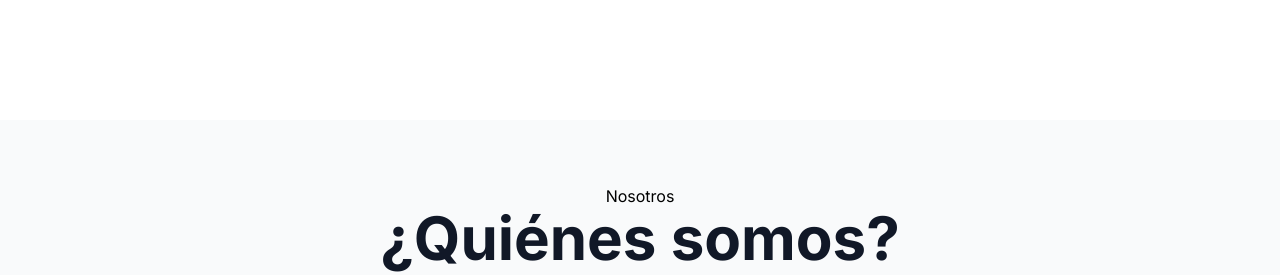
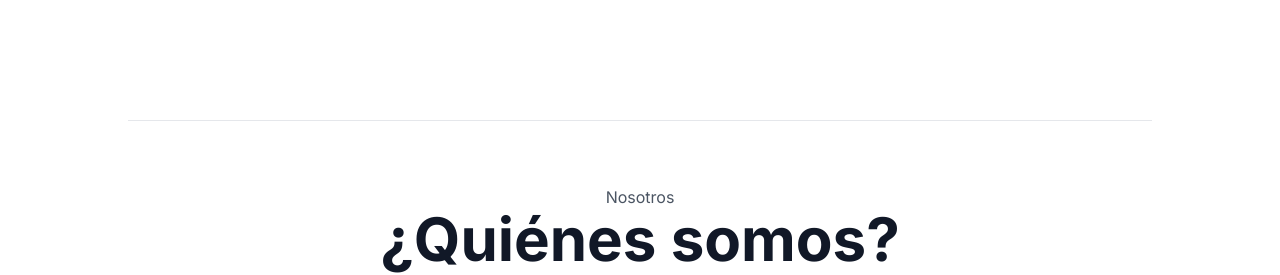
Before and after one commit to mazzodevelopments/matteozzi-lavilla, a Next.js app: page / in a window 1280 px wide. Shown: the part 1480-1755 px from the top of the page. Built offline with nearby package versions, Linux system fonts and the light colour scheme.

Commit message:
Nosotros & Divider

```diff
--- /dev/null
+++ b/app/components/Divider.tsx
@@ -0,0 +1,3 @@
+export default function Divider() {
+    return <div className="w-full max-w-5xl px-10 mx-auto h-px bg-gray-200" />;
+}
--- a/app/page.tsx
+++ b/app/page.tsx
@@ -20,6 +20,7 @@ import emiliano from './assets/emiliano.jpg';
 import { GiCommercialAirplane, GiTruck, GiWorld } from 'react-icons/gi';
 import Contacto from './pages/Contacto';
 import { FaEnvelope, FaMapPin, FaPhone, FaMapLocation } from 'react-icons/fa6';
+import Divider from './components/Divider';
 
 const links = [
     {
@@ -168,7 +169,9 @@ export default function Home() {
         <div>
             <Hero content={heroContent} />
             <Info content={infoContent} />
+            <Divider />
             <Nosotros content={nosotrosContent} />
+            <Divider />
             <Servicios content={serviciosContent} />
             <Staff content={staffContent} />
             <Contacto />
--- a/app/pages/Nosotros.tsx
+++ b/app/pages/Nosotros.tsx
@@ -33,11 +33,10 @@ export default function About({ content }: NosotrosProps) {
     }, []);
 
     return (
-        <section id="nosotros" className="min-h-screen mb-16 bg-gray-50">
+        <section id="nosotros" className="min-h-screen mb-16 ">
             <div className="max-w-6xl mx-auto pt-16 pb-16 px-6">
-                {/* Centrar el título */}
                 <div className="mb-12 text-center">
-                    <p>Nosotros</p>
+                    <p className="text-gray-600 text-md">Nosotros</p>
                     <h1 className="text-3xl sm:text-4xl md:text-5xl lg:text-6xl font-bold text-gray-900 dark:text-white">
                         ¿Quiénes somos?
                     </h1>
```
